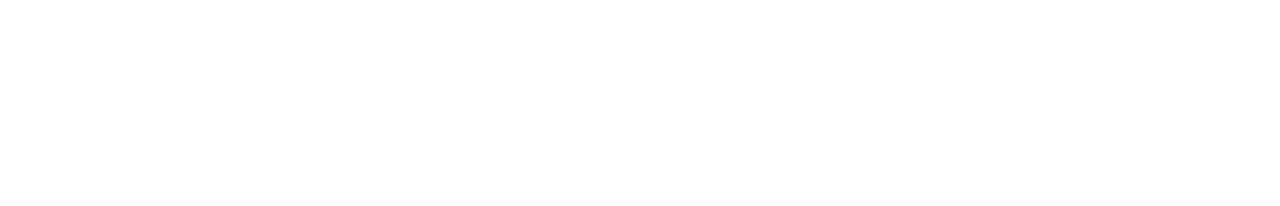
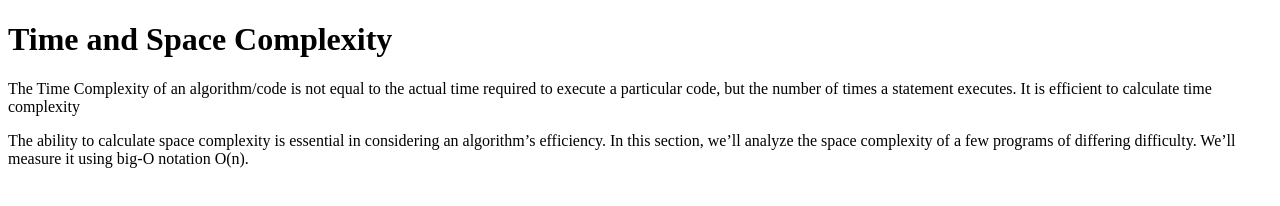
Before and after one commit to acciojob/time-and-space-complexity-KhushaliDudhabade, a website: page main.html in a window 1280 px wide. Drawn offline with Linux system fonts and the light colour scheme.

Commit message:
created a submission

```diff
--- a/main.html
+++ b/main.html
@@ -8,6 +8,9 @@
 
 <body>
 	<!-- the entire body must be written by student -->
+	<h1>Time and Space Complexity</h1>
+	<p>The Time Complexity of an algorithm/code is not equal to the actual time required to execute a particular code, but the number of times a statement executes. It is efficient to calculate time complexity</p>
+	<p>The ability to calculate space complexity is essential in considering an algorithm’s efficiency. In this section, we’ll analyze the space complexity of a few programs of differing difficulty. We’ll measure it using big-O notation O(n).</p>
     <script type="text/javascript" src="./script.js">
 </script>
 
```
